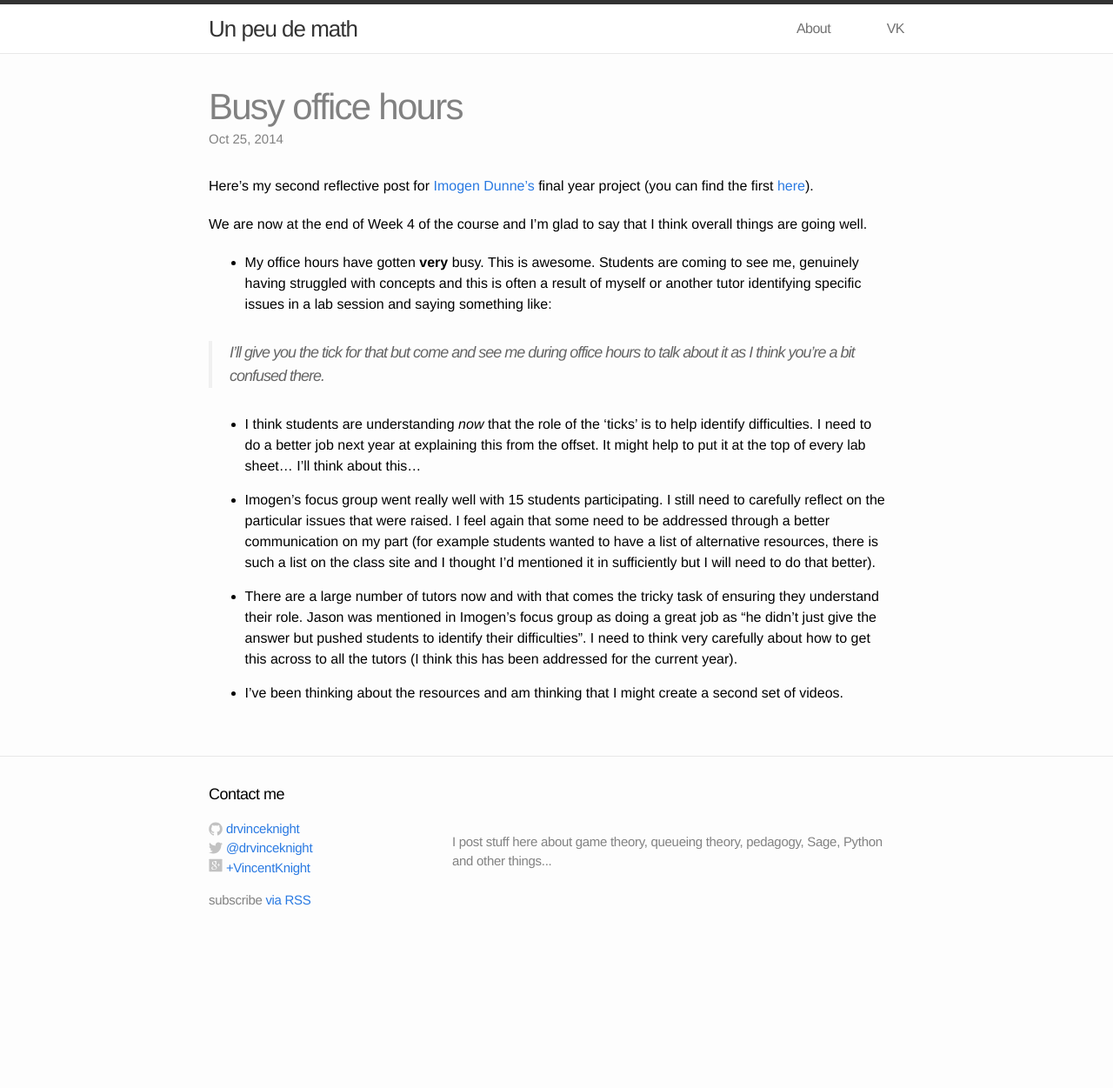
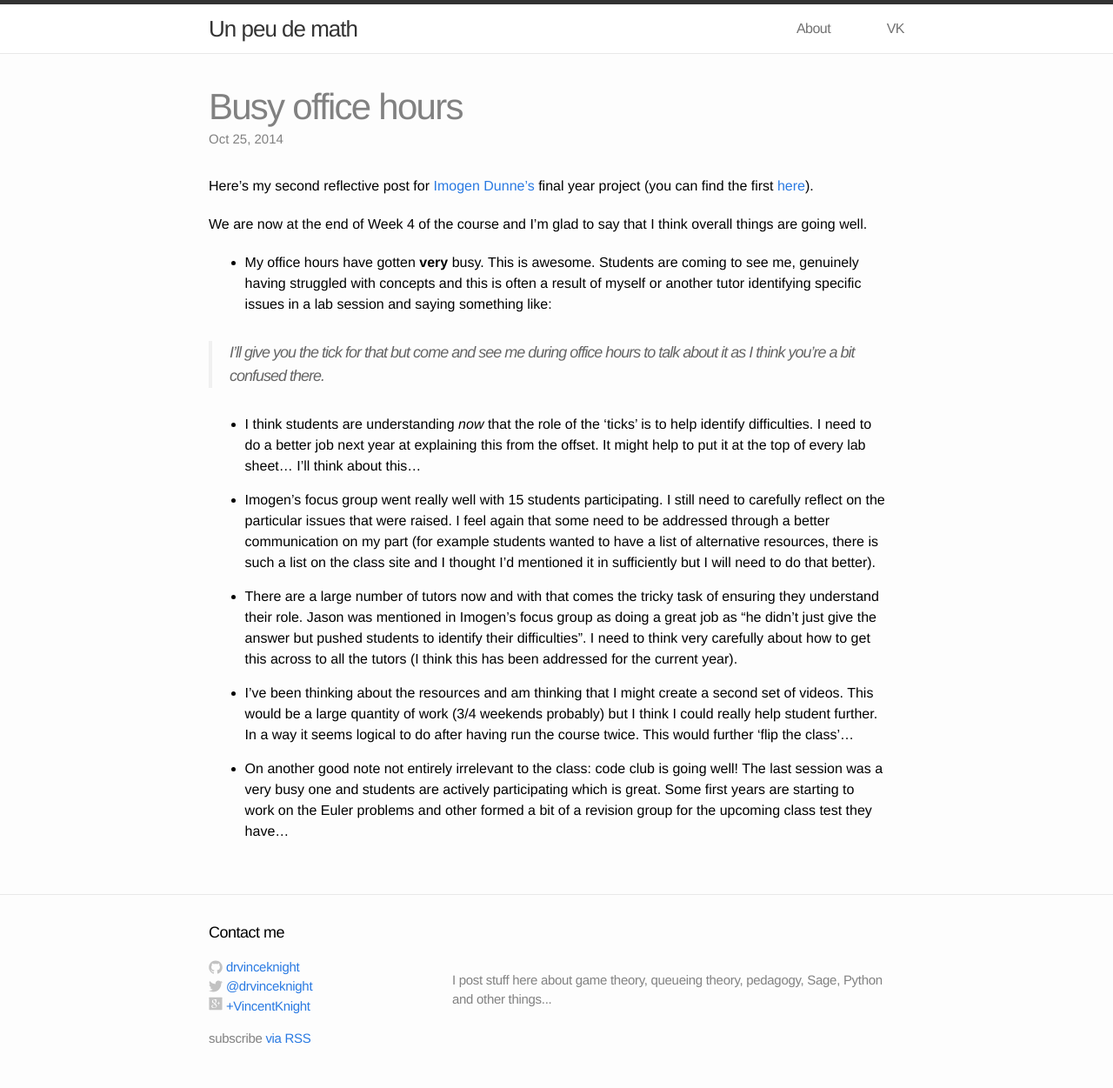
Before and after one commit to drvinceknight/unpeudemath, a Jekyll site: the page built from _posts/2014-10-25-busy-office-hours.md, in a window 1280 px wide. Shown: the whole page at 87% size. Built offline with Jekyll 4.4.1, drawn with Linux system fonts in a browser that asks for light colours; before the commit the page ends 1092 px from its top, so only the background shows below that.

Commit message:
Finished post

```diff
--- a/_posts/2014-10-25-busy-office-hours.md
+++ b/_posts/2014-10-25-busy-office-hours.md
@@ -32,3 +32,9 @@ Jason was mentioned in Imogen's focus group as doing a great job as "he didn't j
 I need to think very carefully about how to get this across to all the tutors (I think this has been addressed for the current year).
 
 - I've been thinking about the resources and am thinking that I might create a second set of videos.
+This would be a large quantity of work (3/4 weekends probably) but I think I could really help student further.
+In a way it seems logical to do after having run the course twice. This would further 'flip the class'...
+
+- On another good note not entirely irrelevant to the class: code club is going well!
+The last session was a very busy one and students are actively participating which is great.
+Some first years are starting to work on the Euler problems and other formed a bit of a revision group for the upcoming class test they have...
```
